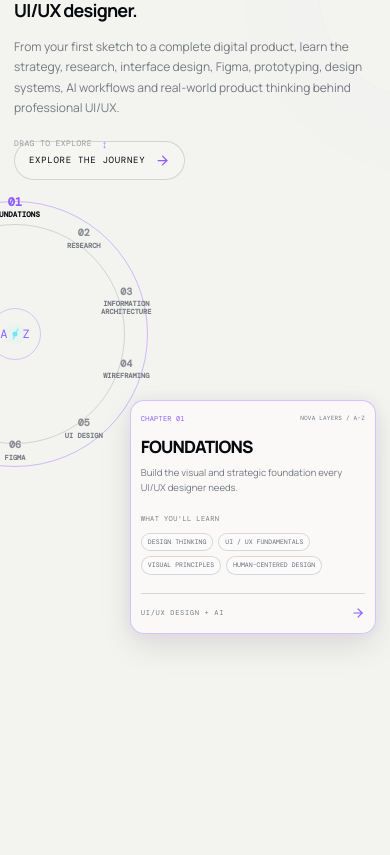
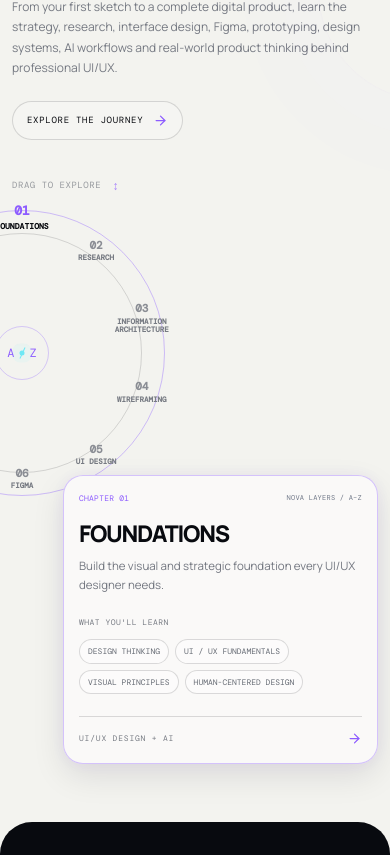
Before and after one commit to novalayers7/nova-layers-uiux-course, a React (Vite) app: page / in a window 390 px wide. Shown: the part 3719-4574 px from the top of the page. Built offline with nearby package versions, Linux system fonts and the light colour scheme.

Commit message:
Fix mobile journey wheel and card layout

```diff
--- a/src/components/sections/JourneySection.css
+++ b/src/components/sections/JourneySection.css
@@ -32,7 +32,7 @@
   z-index: 1;
 }
 
-/* HEADINGS */
+/* HEADING */
 
 .az-journey h2 {
   margin: 0;
@@ -101,7 +101,9 @@
   color: var(--violet, #8d5cff);
 }
 
-/* DESKTOP INTERACTIVE LAYOUT */
+/* ==========================================
+   DESKTOP LAYOUT
+========================================== */
 
 .az-interactive-layout {
   display: grid;
@@ -140,8 +142,6 @@
   font-size: 14px;
   animation: az-hint-nudge 3s ease-in-out infinite;
 }
-
-/* DESKTOP WHEEL */
 
 .az-wheel-stage {
   width: 760px;
@@ -262,7 +262,7 @@
   letter-spacing: .08em;
 }
 
-/* DESKTOP CHAPTER PANEL */
+/* DESKTOP CHAPTER CARD */
 
 .az-chapter-panel {
   position: relative;
@@ -384,7 +384,7 @@
   letter-spacing: .14em;
 }
 
-/* DESKTOP AND TABLET */
+/* DESKTOP RESPONSIVE */
 
 @media (min-width: 1101px) {
   .az-wheel-column {
@@ -437,13 +437,12 @@
 }
 
 /* ==========================================
-   MOBILE — SEPARATED VERTICAL ALIGNMENT
-   WHEEL UP / CARD DOWN
+   MOBILE — NO OVERLAP LAYOUT
 ========================================== */
 
 @media (max-width: 767px) {
   .az-journey {
-    padding: 155px 14px 100px;
+    padding: 115px 14px 58px;
     overflow: hidden;
   }
 
@@ -483,57 +482,59 @@
     font-size: 9px;
   }
 
-  /* TALLER MOBILE STAGE */
+  /* SEPARATE WHEEL AND CARD INTO ROWS */
 
   .az-interactive-layout {
-    position: relative;
-    display: grid;
-    grid-template-columns: 34% 66%;
-    gap: 0;
-    align-items: start;
+    display: flex;
+    flex-direction: column;
+    align-items: stretch;
+    gap: 14px;
     width: 100%;
-    min-height: 640px;
-    margin-top: 70px;
+    min-height: 0;
+    margin-top: 36px;
+    overflow: visible;
     isolation: isolate;
   }
 
-  /* LEFT WHEEL — HIGHER */
+  /* WHEEL GETS ITS OWN SPACE */
 
   .az-wheel-column {
     position: relative;
+    width: 100%;
+    height: 295px;
+    min-height: 295px;
+    display: block;
+    margin: 0;
+    transform: none;
+    overflow: visible;
     z-index: 1;
-    width: 100%;
-    min-width: 0;
-    height: 370px;
-    display: block;
-    transform: translateY(-110px);
   }
 
   .az-wheel-hint {
     position: absolute;
     top: 0;
     left: 0;
+    margin: 0;
     z-index: 2;
-    margin: 0;
-    font-size: 8px;
-    letter-spacing: .05em;
+    font-size: 9px;
+    letter-spacing: .06em;
     white-space: nowrap;
   }
 
   .az-wheel-hint span {
-    margin-left: 4px;
-    font-size: 11px;
+    margin-left: 5px;
+    font-size: 12px;
   }
 
   .az-wheel-stage {
     position: absolute;
-    top: 54%;
-    left: -132px;
-    width: 286px;
-    height: 286px;
+    top: 27px;
+    left: -135px;
+    width: 300px;
+    height: 300px;
     margin: 0;
     aspect-ratio: 1;
-    transform: translateY(-50%);
+    transform: none;
     display: grid;
     place-items: center;
     overflow: visible;
@@ -541,10 +542,9 @@
   }
 
   .az-wheel {
-    --wheel-radius: 117px;
-    width: 266px;
-    height: 266px;
-    flex-shrink: 0;
+    --wheel-radius: 126px;
+    width: 286px;
+    height: 286px;
   }
 
   .az-wheel::before {
@@ -552,27 +552,27 @@
   }
 
   .az-wheel-label {
-    width: 68px;
-    margin: -15px -34px;
+    width: 72px;
+    margin: -15px -36px;
     padding: 3px 2px;
-    font-size: 7px;
-    line-height: 1.12;
+    font-size: 7.5px;
+    line-height: 1.15;
     letter-spacing: 0;
     overflow-wrap: anywhere;
   }
 
   .az-wheel-label span {
-    font-size: 10px;
+    font-size: 11px;
     margin-bottom: 3px;
   }
 
   .az-wheel-label.active span {
-    font-size: 11px;
+    font-size: 12px;
   }
 
   .az-wheel-center {
-    width: 52px;
-    height: 52px;
+    width: 54px;
+    height: 54px;
     font-size: 12px;
   }
 
@@ -584,19 +584,20 @@
     display: none;
   }
 
-  /* RIGHT CARD — LOWER */
+  /* CARD BELOW WHEEL — RIGHT ALIGNED */
 
   .az-chapter-panel {
     position: relative;
     z-index: 3;
     box-sizing: border-box;
-    width: 100%;
+    align-self: flex-end;
+    width: min(100%, 340px);
     min-width: 0;
     min-height: 0;
     margin: 0;
-    padding: 15px 12px;
-    transform: translateY(145px);
-    border-radius: 16px;
+    padding: 19px 17px;
+    transform: none;
+    border-radius: 20px;
     background: rgba(250, 249, 248, .98);
     border: 1px solid rgba(141, 92, 255, .35);
     box-shadow:
@@ -619,47 +620,47 @@
     align-items: center;
     flex-wrap: wrap;
     gap: 5px;
-    font-size: 7px;
+    font-size: 8px;
     letter-spacing: .03em;
   }
 
   .az-chapter-label {
-    font-size: 6px;
+    font-size: 7px;
   }
 
   .az-active-chapter h3 {
-    margin: 15px 0 10px;
-    font-size: clamp(17px, 4.3vw, 22px);
+    margin: 18px 0 12px;
+    font-size: clamp(22px, 5.8vw, 29px);
     font-weight: 800;
-    line-height: 1.1;
-    letter-spacing: -.05em;
+    line-height: 1.08;
+    letter-spacing: -.055em;
     overflow-wrap: anywhere;
   }
 
   .az-active-chapter p {
     margin: 0;
-    font-size: 10px;
-    line-height: 1.55;
+    font-size: 12px;
+    line-height: 1.6;
     color: #737780;
   }
 
   .az-learn-label {
-    margin-top: 18px;
-    font-size: 7px;
+    margin-top: 23px;
+    font-size: 8px;
     letter-spacing: .06em;
   }
 
   .az-active-chapter .az-tags {
     display: flex;
     flex-wrap: wrap;
-    gap: 5px;
-    margin-top: 10px;
+    gap: 6px;
+    margin-top: 12px;
   }
 
   .az-active-chapter .az-tags span {
     max-width: 100%;
-    padding: 5px 7px;
-    font-size: 7px;
+    padding: 6px 8px;
+    font-size: 8px;
     line-height: 1.3;
     white-space: normal;
     overflow-wrap: anywhere;
@@ -669,14 +670,14 @@
     display: flex;
     justify-content: space-between;
     align-items: center;
-    margin-top: 18px;
-    padding-top: 12px;
-    font-size: 7px;
+    margin-top: 22px;
+    padding-top: 14px;
+    font-size: 8px;
   }
 
   .az-panel-footer svg {
-    width: 14px;
-    height: 14px;
+    width: 15px;
+    height: 15px;
   }
 
   .az-rotate-hint {
@@ -687,66 +688,61 @@
 /* SMALL MOBILE */
 
 @media (max-width: 390px) {
-  .az-interactive-layout {
-    grid-template-columns: 32% 68%;
-    min-height: 620px;
+  .az-journey {
+    padding-left: 12px;
+    padding-right: 12px;
   }
 
   .az-wheel-column {
-    transform: translateY(-115px);
+    height: 285px;
+    min-height: 285px;
   }
 
   .az-wheel-stage {
-    left: -142px;
+    left: -140px;
   }
 
   .az-chapter-panel {
-    padding: 13px 10px;
-    transform: translateY(150px);
-    border-radius: 14px;
+    width: min(100%, 315px);
+    padding: 17px 15px;
   }
 
   .az-active-chapter h3 {
-    font-size: 17px;
+    font-size: 23px;
   }
 
   .az-active-chapter p {
-    font-size: 9.5px;
-  }
-
-  .az-active-chapter .az-tags span {
-    padding: 4px 6px;
-    font-size: 6.5px;
+    font-size: 11.5px;
   }
 }
 
 /* EXTRA SMALL MOBILE */
 
 @media (max-width: 350px) {
-  .az-interactive-layout {
-    grid-template-columns: 30% 70%;
-    min-height: 610px;
+  .az-wheel-column {
+    height: 270px;
+    min-height: 270px;
   }
 
   .az-wheel-stage {
-    left: -152px;
+    left: -145px;
   }
 
   .az-chapter-panel {
-    padding: 11px 9px;
-    transform: translateY(155px);
+    width: min(100%, 290px);
+    padding: 15px 13px;
+  }
+
+  .az-active-chapter h3 {
+    font-size: 21px;
+  }
+
+  .az-active-chapter p {
+    font-size: 11px;
   }
 
   .az-chapter-label {
     display: none;
-  }
-
-  .az-active-chapter h3 {
-    font-size: 16px;
-  }
-
-  .az-active-chapter p {
-    font-size: 9px;
   }
 }
 
--- a/src/components/sections/JourneySection.jsx
+++ b/src/components/sections/JourneySection.jsx
@@ -1,5 +1,5 @@
 
-import React from 'react';
+import React, { useRef, useState } from 'react';
 import { AnimatePresence, motion } from 'framer-motion';
 import { ArrowRight } from 'lucide-react';
 import Reveal from '../shared/Reveal';
@@ -72,12 +72,12 @@ const STEP = 360 / chapters.length;
 const wrap = (value) =>
   ((value % chapters.length) + chapters.length) % chapters.length;
 
-function JourneySection() {
-  const [activeChapter, setActiveChapter] = React.useState(0);
-  const [rotation, setRotation] = React.useState(0);
+export default function JourneySection() {
+  const [activeChapter, setActiveChapter] = useState(0);
+  const [rotation, setRotation] = useState(0);
 
-  const rotationRef = React.useRef(0);
-  const drag = React.useRef({
+  const rotationRef = useRef(0);
+  const drag = useRef({
     startX: 0,
     startRotation: 0,
     active: false,
@@ -112,9 +112,13 @@ function JourneySection() {
     if (!drag.current.active) return;
 
     const distance = event.clientX - drag.current.startX;
-    if (Math.abs(distance) > 5) drag.current.moved = true;
+
+    if (Math.abs(distance) > 5) {
+      drag.current.moved = true;
+    }
 
     const next = drag.current.startRotation + distance * 0.42;
+
     updateRotation(next);
     setActiveChapter(wrap(Math.round(-next / STEP)));
   };
@@ -133,7 +137,10 @@ function JourneySection() {
   const chapter = chapters[activeChapter];
 
   return (
-    <section className="journey az-journey section-light" id="learning-process">
+    <section
+      className="journey az-journey section-light"
+      id="learning-process"
+    >
       <Reveal>
         <p className="eyebrow dark">
           <span className="eyebrow-line" />
@@ -161,7 +168,8 @@ function JourneySection() {
         </p>
 
         <a className="az-cta" href="#curriculum">
-          Explore the journey <ArrowRight size={15} />
+          Explore the journey
+          <ArrowRight size={15} />
         </a>
       </Reveal>
 
@@ -188,8 +196,10 @@ function JourneySection() {
                 return (
                   <button
                     type="button"
-                    className={`az-wheel-label ${activeChapter === index ? 'active' : ''}`}
                     key={item.number}
+                    className={`az-wheel-label ${
+                      activeChapter === index ? 'active' : ''
+                    }`}
                     style={{
                       transform: `rotate(${angle}deg) translateY(calc(var(--wheel-radius) * -1)) rotate(${-angle - rotation}deg)`,
                     }}
@@ -227,7 +237,10 @@ function JourneySection() {
               initial={{ opacity: 0, x: 18, y: 8 }}
               animate={{ opacity: 1, x: 0, y: 0 }}
               exit={{ opacity: 0, x: -18, y: -8 }}
-              transition={{ duration: 0.45, ease: [0.22, 1, 0.36, 1] }}
+              transition={{
+                duration: 0.45,
+                ease: [0.22, 1, 0.36, 1],
+              }}
             >
               <div className="az-chapter-top">
                 <span className="az-chapter-number">
@@ -267,5 +280,3 @@ function JourneySection() {
     </section>
   );
 }
-
-export default JourneySection;
```
Also changed, not shown: 4 other files (tests, documents, lock files or other folders).
